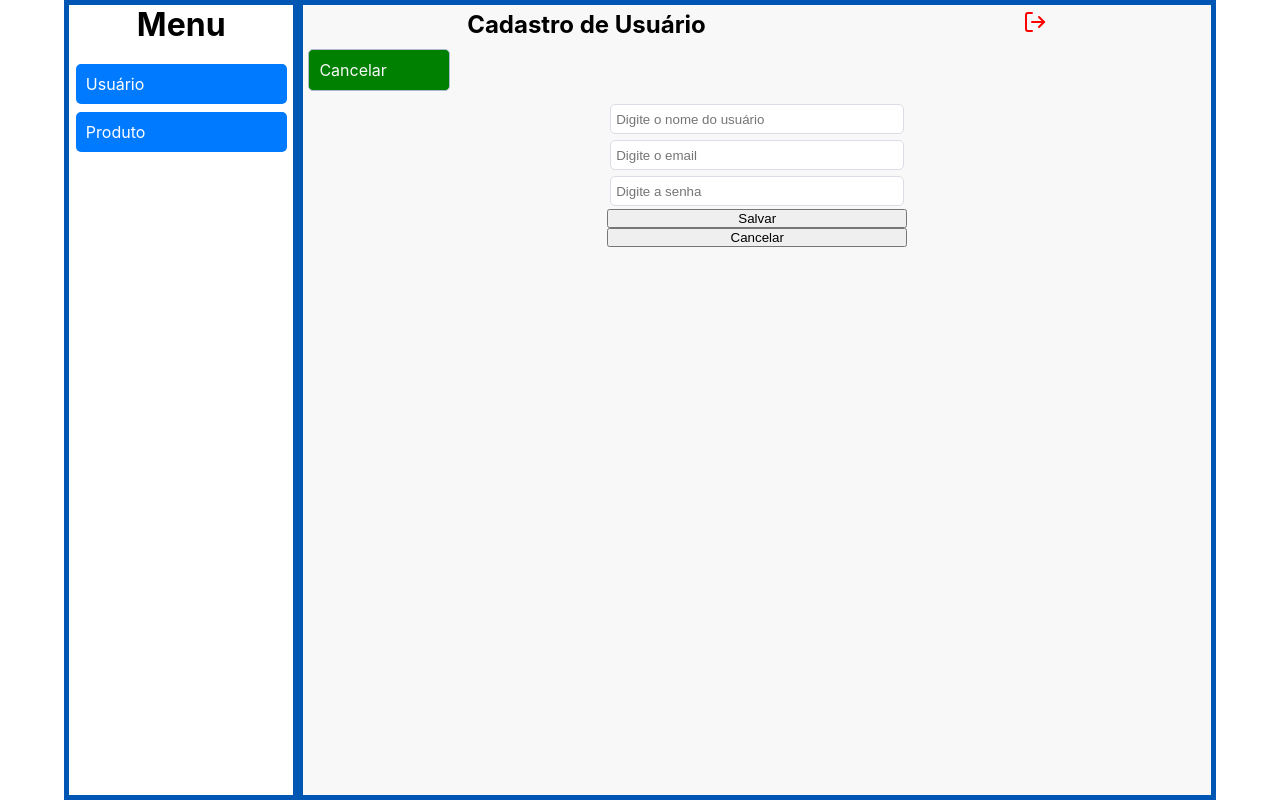
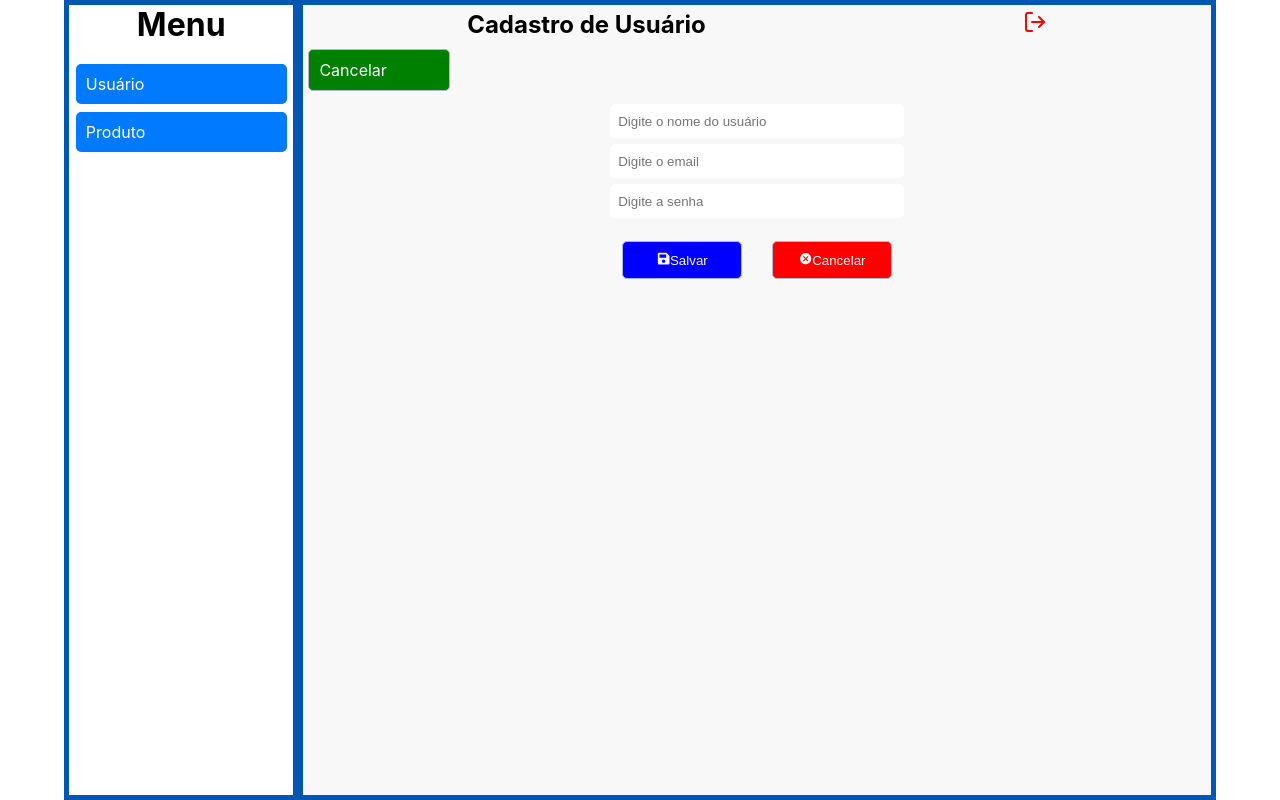
Before and after one commit to BlenoFerraz/papelaria-frontend, a React (Create React App) app: page /cadastrousuario in a window 1280 px wide. Built offline with nearby package versions, Linux system fonts and the light colour scheme.

Commit message:
alteração no cadastro de usuário

```diff
--- a/src/pages/cadastroUsuario/index.js
+++ b/src/pages/cadastroUsuario/index.js
@@ -1,10 +1,14 @@
+import React,{useState} from 'react';
 import '../../pages/global.css';
 import Menu from '../../componentes/menu'
-import{ FiFilePlus }from "react-icons/fi";
+import { FaSave } from "react-icons/fa";
+import { MdCancel } from "react-icons/md";
 import {Link} from 'react-router-dom';
 import Head from '../../componentes/Head';
 
 export default function Cadastrousuario(){
+
+    const [nome,setNome] = useState("");
 
      return(
         <div className="dashboard-container">
@@ -15,15 +19,31 @@ export default function Cadastrousuario(){
                 <div className='principal'>
                     <Head title="Cadastro de Usuário" />
                 <div>
-                    <Link className='btn-novo'>Cancelar</Link>
+                <Link className='btn-novo'>Cancelar</Link>
                 </div>
-                <form>
-                    <input type='text' placeholder='Digite o nome do usuário' />
-                    <input type='email' placeholder='Digite o email' />
-                    <input type='password' placeholder='Digite a senha' />
-                    <button>Salvar</button>
-                    <button>Cancelar</button>
-                </form>
+
+                <div className='form-container'>
+                    <form className='form-cadastro'>
+                        <input type='text' value={nome} onChange={e=>setNome(e.target.value)} placeholder='Digite o nome do usuário' />
+                        <input type='email' placeholder='Digite o email' />
+                        <input type='password' placeholder='Digite a senha' />
+
+                       <div className='pai-botton'>
+                            <button className='btn-save'>
+                                <FaSave/>
+                                Salvar
+
+                                </button>
+                            <button className='btn-cancel'>
+                                <MdCancel />
+                                Cancelar
+
+                                </button>
+
+                       </div>
+                    </form>
+
+                </div>
 
             </div>
         </div>
--- a/src/pages/global.css
+++ b/src/pages/global.css
@@ -53,3 +53,58 @@ td{
 
 
 }
+input{
+    padding: 8px;
+    border: #98cdd1;
+    background-color: white;
+}
+input:focus{
+    box-shadow: 0 0 0 0;
+    border: 0 none;
+    outline: 0;
+}
+.btn-save{
+    padding: 10px;
+   background-color: blue;
+   color: #f8f8f8;
+   border-radius: 5px;
+   border:solid 0.5px #adb9d3;
+   margin-bottom: 10px;
+   text-decoration: none;
+   width: 120px;
+   justify-content: space-around;
+}
+.btn-cancel{
+    padding: 10px;
+   background-color: red;
+   color: #f8f8f8;
+   border-radius: 5px;
+   border:solid 0.5px #adb9d3;
+   margin-bottom: 10px;
+   text-decoration: none;
+   width: 120px;
+}
+.pai-botton{
+    margin-top: 20px;
+    display: flex;
+    flex-direction: row;
+    justify-content: space-around;
+}
+form-container{
+    border: solid 1px;
+    display: flex;
+    align-items: center;
+    height: 80vh;
+
+}
+form-cadastro{
+    background-color: rgba(255, 255, 255, 0.8);
+    /*fundo com transparência*/
+    border: 1px solid rgba(0, 0, 0, 0.2);
+    /*borda transparente*/
+    box-shadow: 0px 0px 10px rgba(0, 0, 0, 0.2);
+    /*sombra para efeito de suspensão */
+    padding: 20px;
+    /*espaçamento interno para o conteúdo*/
+    border-radius: 5px;
+}
```
